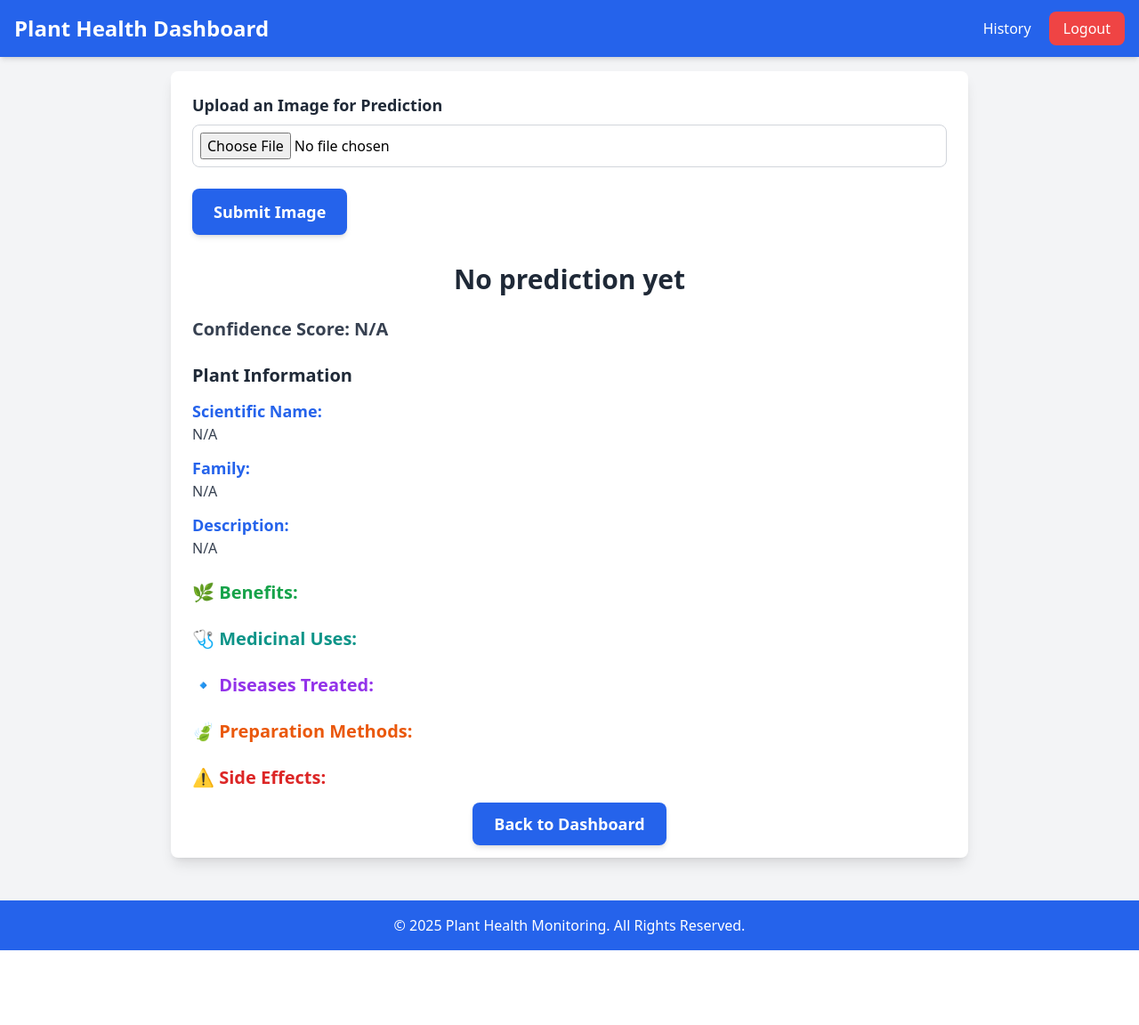
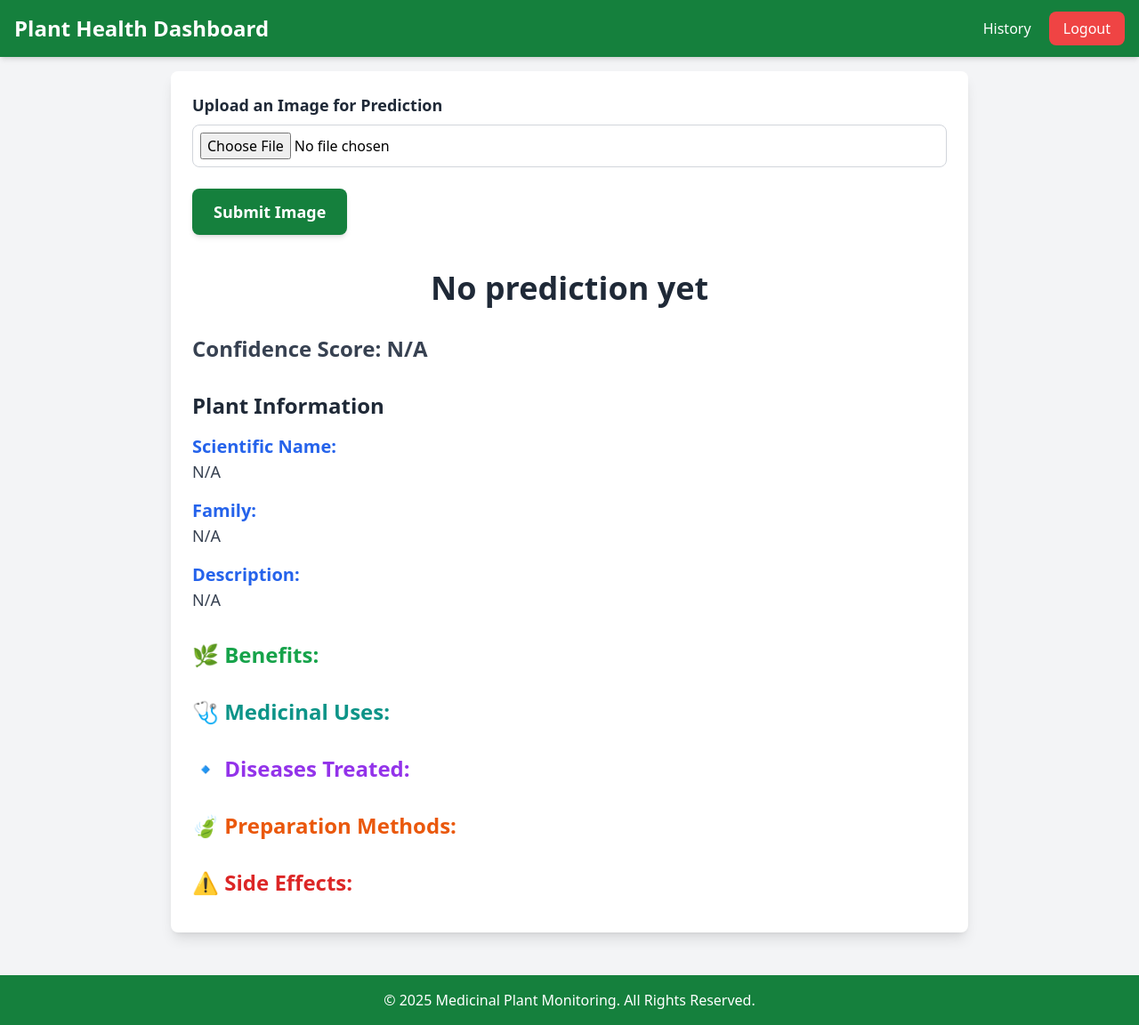
Before and after one commit to Make-Skilled/SACET-Health-and-Diseases-in-Medicinal-and-Aromatic-Plants-Using-Machine-Learning, a Flask app: page /dashboard in a window 1280 px wide. Shown: the whole page at 89% size. Before the commit the page ends 1068 px from the top, so only its background shows below. Run offline with Flask 3, Linux system fonts and the light colour scheme; a user stored in the database is signed in; some libraries are stand-ins or nearby versions.

Commit message:
updated image logic

```diff
--- a/app.py
+++ b/app.py
@@ -1,4 +1,4 @@
-from flask import Flask, request, render_template, jsonify, redirect, url_for, flash, session
+from flask import Flask, request, render_template, jsonify, redirect, send_from_directory, url_for, flash, session
 from werkzeug.security import generate_password_hash, check_password_hash
 from keras.models import load_model
 import numpy as np
@@ -63,6 +63,7 @@ def init_db():
             class_name TEXT NOT NULL,
             confidence_score REAL NOT NULL,
             timestamp DATETIME DEFAULT CURRENT_TIMESTAMP,
+            image TEXT NOT NULL,
             FOREIGN KEY (user_id) REFERENCES users(id)
         )
         """)
@@ -73,6 +74,10 @@ def init_db():
 @app.route('/')
 def index():
     return render_template('index.html')
+
+@app.route('/uploads/<filename>')
+def uploaded_file(filename):
+    return send_from_directory(UPLOAD_FOLDER, filename)
 
 # Sign-up page
 @app.route('/signup', methods=['GET', 'POST'])
@@ -172,8 +177,8 @@ def dashboard():
                 # Store scan result in database
                 with get_db() as conn:
                     cursor = conn.cursor()
-                    cursor.execute("""INSERT INTO scan_history (user_id, class_name, confidence_score)
-                                      VALUES (?, ?, ?)""", (session['user_id'], class_name, confidence_score))
+                    cursor.execute("""INSERT INTO scan_history (user_id, class_name, confidence_score,image)
+                                      VALUES (?, ?, ?,?)""", (session['user_id'], class_name, confidence_score,f'{filename}'))
                     conn.commit()
 
                 # Retrieve plant information
@@ -204,7 +209,7 @@ def history():
     with get_db() as conn:
         cursor = conn.cursor()
         cursor.execute("""
-            SELECT class_name, confidence_score, timestamp
+            SELECT class_name, confidence_score, timestamp ,image
             FROM scan_history
             WHERE user_id = ?
             ORDER BY timestamp DESC
--- a/templates/dashboard.html
+++ b/templates/dashboard.html
@@ -4,7 +4,7 @@
 <head>
     <meta charset="UTF-8">
     <meta name="viewport" content="width=device-width, initial-scale=1.0">
-    <title>Plant Health Dashboard</title>
+    <title>Medicinal Plant Dashboard</title>
     <script src="https://cdn.tailwindcss.com"></script>
     <script>
         // Toggle description visibility
@@ -32,12 +32,14 @@
 <body class="bg-gray-100">
 
     <!-- Navbar -->
-    <nav class="bg-blue-600 p-4 shadow-md fixed w-full top-0 z-10">
+    <nav class="bg-green-700 p-4 shadow-md fixed w-full top-0 z-10">
         <div class="container mx-auto flex justify-between items-center">
             <h1 class="text-white text-2xl font-bold">Plant Health Dashboard</h1>
             <div>
-                <a href="/history" class="text-white px-4 py-2 rounded-lg bg-white-500 hover:bg-white hover:text-red-400 transition duration-300">History</a>
-                <a href="/logout" class="text-white px-4 py-2 rounded-lg bg-red-500 hover:bg-red-400 transition duration-300">Logout</a>
+                <a href="/history"
+                    class="text-white px-4 py-2 rounded-lg bg-white-500 hover:bg-white hover:text-red-400 transition duration-300">History</a>
+                <a href="/logout"
+                    class="text-white px-4 py-2 rounded-lg bg-red-500 hover:bg-red-400 transition duration-300">Logout</a>
             </div>
         </div>
     </nav>
@@ -49,19 +51,23 @@
             <!-- Image Upload Form -->
             <form action="{{ url_for('dashboard') }}" method="POST" enctype="multipart/form-data">
                 <div class="mb-6">
-                    <label for="file" class="block text-lg font-semibold text-gray-800">Upload an Image for Prediction</label>
-                    <input type="file" name="file" id="file" class="mt-2 p-2 border border-gray-300 rounded-lg w-full" accept="image/*" required>
+                    <label for="file" class="block text-lg font-semibold text-gray-800">Upload an Image for
+                        Prediction</label>
+                    <input type="file" name="file" id="file" class="mt-2 p-2 border border-gray-300 rounded-lg w-full"
+                        accept="image/*" required>
                 </div>
-                <button type="submit" class="px-6 py-3 bg-blue-600 text-white rounded-lg text-lg font-semibold shadow-md hover:bg-blue-500 hover:scale-105 transition duration-300">Submit Image</button>
+                <button type="submit"
+                    class="px-6 py-3 bg-green-700 text-white rounded-lg text-lg font-semibold shadow-md hover:bg-green-500 hover:scale-105 transition duration-300">Submit
+                    Image</button>
             </form>
 
             <!-- Display Prediction Results -->
             {% if result %}
-                <div class="mt-8">
-                    <h2 class="text-3xl font-bold text-center text-gray-800 mb-6">{{ result.class }}</h2>
+            <div class="mt-10">
+                <h2 class="text-4xl font-extrabold text-center text-gray-800 mb-8">{{ result.class }}</h2>
 
                 <!-- Confidence Score -->
-                    <h3 class="text-xl font-semibold text-gray-700 mb-3">
+                <h3 class="text-2xl font-semibold text-gray-700 mb-4">
                     Confidence Score:
                     {% if result.confidence_score is not none %}
                     {{ result.confidence_score | round(2) }}%
@@ -71,82 +77,77 @@
                 </h3>
 
                 <!-- Plant Info Section -->
-                    <div class="mt-6">
-                        <h3 class="text-xl font-semibold text-gray-800 mb-3">Plant Information</h3>
+                <div class="mt-8">
+                    <h3 class="text-2xl font-semibold text-gray-800 mb-4">Plant Information</h3>
 
-                        <h4 class="text-lg font-semibold text-blue-600">Scientific Name:</h4>
-                        <p class="text-gray-700">{{ result.plant_info.get('scientific_name', 'N/A') }}</p>
+                    <h4 class="text-xl font-semibold text-blue-600">Scientific Name:</h4>
+                    <p class="text-lg text-gray-700">{{ result.plant_info.get('scientific_name', 'N/A') }}</p>
 
-                        <h4 class="text-lg font-semibold text-blue-600 mt-3">Family:</h4>
-                        <p class="text-gray-700">{{ result.plant_info.get('family', 'N/A') }}</p>
+                    <h4 class="text-xl font-semibold text-blue-600 mt-4">Family:</h4>
+                    <p class="text-lg text-gray-700">{{ result.plant_info.get('family', 'N/A') }}</p>
 
-                        <h4 class="text-lg font-semibold text-blue-600 mt-3">Description:</h4>
-                        <p class="text-gray-700">{{ result.plant_info.get('description', 'N/A') }}</p>
+                    <h4 class="text-xl font-semibold text-blue-600 mt-4">Description:</h4>
+                    <p class="text-lg text-gray-700">{{ result.plant_info.get('description', 'N/A') }}</p>
 
                     <!-- Benefits -->
-                        <div class="mt-6">
-                            <h3 class="text-xl font-semibold text-green-600 mb-3">🌿 Benefits:</h3>
-                            <ul class="list-disc pl-6 space-y-2">
+                    <div class="mt-8">
+                        <h3 class="text-2xl font-semibold text-green-600 mb-4">🌿 Benefits:</h3>
+                        <ul class="list-disc pl-8 space-y-3">
                             {% for benefit in result.plant_info.get('benefits', []) %}
-                                    <li class="text-gray-700">{{ benefit }}</li>
+                            <li class="text-lg text-gray-700">{{ benefit }}</li>
                             {% endfor %}
                         </ul>
                     </div>
 
                     <!-- Medicinal Uses -->
-                        <div class="mt-6">
-                            <h3 class="text-xl font-semibold text-teal-600 mb-3">🩺 Medicinal Uses:</h3>
-                            <ul class="list-disc pl-6 space-y-2">
+                    <div class="mt-8">
+                        <h3 class="text-2xl font-semibold text-teal-600 mb-4">🩺 Medicinal Uses:</h3>
+                        <ul class="list-disc pl-8 space-y-3">
                             {% for use in result.plant_info.get('medicinal_uses', []) %}
-                                    <li class="text-gray-700">{{ use }}</li>
+                            <li class="text-lg text-gray-700">{{ use }}</li>
                             {% endfor %}
                         </ul>
                     </div>
 
                     <!-- Diseases Treated -->
-                        <div class="mt-6">
-                            <h3 class="text-xl font-semibold text-purple-600 mb-3">🔹 Diseases Treated:</h3>
-                            <ul class="list-disc pl-6 space-y-2">
+                    <div class="mt-8">
+                        <h3 class="text-2xl font-semibold text-purple-600 mb-4">🔹 Diseases Treated:</h3>
+                        <ul class="list-disc pl-8 space-y-3">
                             {% for disease in result.plant_info.get('diseases_treated', []) %}
-                                    <li class="text-gray-700">{{ disease }}</li>
+                            <li class="text-lg text-gray-700">{{ disease }}</li>
                             {% endfor %}
                         </ul>
                     </div>
 
                     <!-- Preparation Methods -->
-                        <div class="mt-6">
-                            <h3 class="text-xl font-semibold text-orange-600 mb-3">🍃 Preparation Methods:</h3>
-                            <ul class="list-disc pl-6 space-y-2">
+                    <div class="mt-8">
+                        <h3 class="text-2xl font-semibold text-orange-600 mb-4">🍃 Preparation Methods:</h3>
+                        <ul class="list-disc pl-8 space-y-3">
                             {% for method in result.plant_info.get('preparation_methods', []) %}
-                                    <li class="text-gray-700">{{ method }}</li>
+                            <li class="text-lg text-gray-700">{{ method }}</li>
                             {% endfor %}
                         </ul>
                     </div>
 
                     <!-- Side Effects -->
-                        <div class="mt-6">
-                            <h3 class="text-xl font-semibold text-red-600 mb-3">⚠️ Side Effects:</h3>
-                            <ul class="list-disc pl-6 space-y-2">
+                    <div class="mt-8">
+                        <h3 class="text-2xl font-semibold text-red-600 mb-4">⚠️ Side Effects:</h3>
+                        <ul class="list-disc pl-8 space-y-3">
                             {% for side_effect in result.plant_info.get('side_effects', []) %}
-                                    <li class="text-gray-700">{{ side_effect }}</li>
+                            <li class="text-lg text-gray-700">{{ side_effect }}</li>
                             {% endfor %}
                         </ul>
                     </div>
-
-                    </div>
-
-                    <!-- Back Button -->
-                    <div class="text-center mt-6">
-                        <a href="/dashboard" class="px-6 py-3 bg-blue-600 text-white rounded-lg text-lg font-semibold shadow-md hover:bg-blue-500 hover:scale-105 transition duration-300">Back to Dashboard</a>
                 </div>
             </div>
             {% endif %}
+
         </div>
     </section>
 
     <!-- Footer -->
-    <footer class="bg-blue-600 text-white text-center p-4 mt-12">
-        &copy; 2025 Plant Health Monitoring. All Rights Reserved.
+    <footer class="bg-green-700 text-white text-center p-4 mt-12">
+        &copy; 2025 Medicinal Plant Monitoring. All Rights Reserved.
     </footer>
 
 </body>
--- a/templates/login.html
+++ b/templates/login.html
@@ -3,7 +3,7 @@
 <head>
     <meta charset="UTF-8">
     <meta name="viewport" content="width=device-width, initial-scale=1.0">
-    <title>Login | Plant Health Monitoring</title>
+    <title>Login | Medicinal Plant Monitoring</title>
     <script src="https://cdn.tailwindcss.com"></script>
 </head>
 <body class="h-screen flex justify-center items-center bg-gray-100">
--- a/templates/signup.html
+++ b/templates/signup.html
@@ -3,7 +3,7 @@
 <head>
     <meta charset="UTF-8">
     <meta name="viewport" content="width=device-width, initial-scale=1.0">
-    <title>Sign Up | Plant Health Monitoring</title>
+    <title>Sign Up | Medicinal Plant Monitoring</title>
     <script src="https://cdn.tailwindcss.com"></script>
 </head>
 <body class="h-screen flex justify-center items-center bg-gray-100">
```
Also changed, not shown: templates/history.html (+3 -4 lines), templates/index.html (+11 -15 lines), database.db, uploads/OT-S-007.jpg (added), uploads/OT-S-047.jpg (added), uploads/SA-S-013.jpg (added), uploads/SA-S-015.jpg (added). Lines whose indentation alone changed are shown as unchanged.
